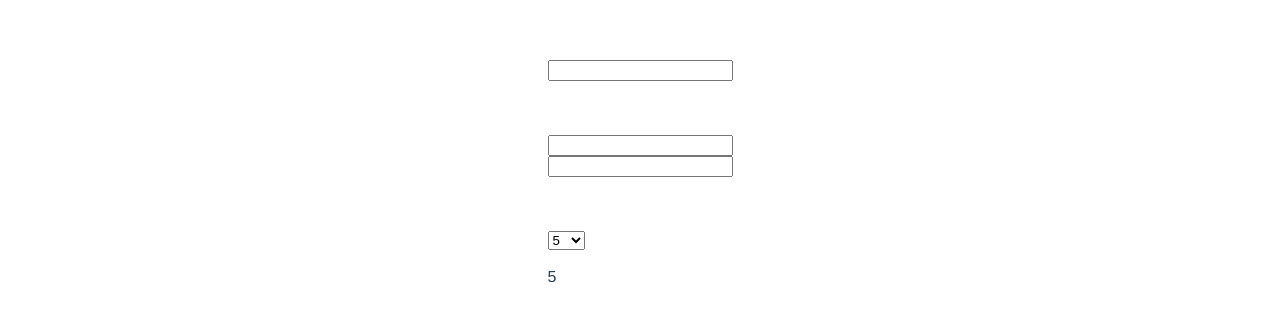
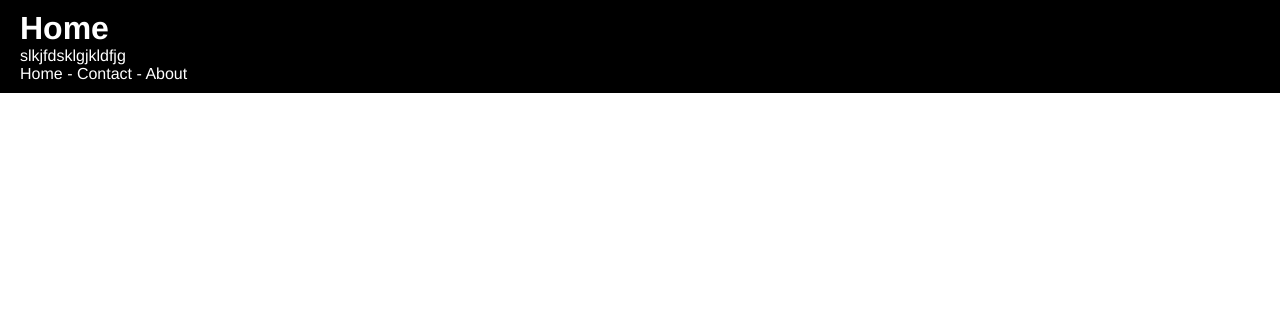
Before and after one commit to PedRo-HenRique-14/estudos-vue-js, a Vue app in the folder app/: page / in a window 1280 px wide. Shown: the top 320 px of the page. Built offline with nearby package versions, Linux system fonts and the light colour scheme.

Commit message:
use component slot

```diff
--- a/app/package.json
+++ b/app/package.json
@@ -8,6 +8,7 @@
     "lint": "vue-cli-service lint"
   },
   "dependencies": {
+    "app": "file:",
     "core-js": "^3.8.3",
     "vue": "^3.2.13"
   },
--- a/app/src/App.vue
+++ b/app/src/App.vue
@@ -1,99 +1,50 @@
 <template>
+  <HeaderNav>
+    <template v-slot:title> <!-- Injetando <h1> no slot "title" em HeaderNav -->
+      Home
+    </template>
+    <template v-slot:description> <!-- Injetando <p> no slot "title" em HeaderNav -->
+      <p>slkjfdsklgjkldfjg</p>
+    </template>
+    Home - Contact - About
+  </HeaderNav>
+
   <div>
-    <input
-      v-model="name"
-      type="text"
-    > <br>
-    {{ name }}
-
-    <br><br><br>
-
-    <input
-      v-model="user.firstName"
-      type="text"
-    > <br>
-    <input
-      v-model="user.lastName"
-      type="text"
-    > <br>
-    {{ user.firstName }} {{ user.lastName }}
-
-    <br><br><br>
-
-    <select v-model="pageCount">
-      <option value="5">5</option>
-      <option value="10">10</option>
-      <option value="15">15</option>
-    </select> <br><br>
-    {{ pageCount }}
 
   </div>
 </template>
 
 <script>
+import HeaderNav from './components/HeaderNav.vue';
 export default {
   name: 'App',
+  components: {HeaderNav},
   data() {
     return {
-      name: "",
-      pageCount: 5,
-      user: {
-        firstName: '',
-        lastName: '',
-      },
+
     }
   },
   watch: {
-    /* Observa os parâmetros que contem o mesmo nome da função */
-    name(newValue, oldValue) {
-      console.log(newValue + " / " + oldValue);
-    },
-    pageCount() {
-      this.changePage();
-    },
 
-    /*user() {
-       * O objeto user está sendo observado, isso significa que para essa função ser disparada é necessário
-       * que o objeto seja alterado, não o seus campos (firstName e lastName). Se apenas os campos forem
-       * alterados, esta função não será executada.
-       *
-      console.log('User alterado');
-    },*/
-
-    user: {
-      /* Quando ouver alteração no objeto user, a função handler será executada */
-      handler() {
-        console.log("User alterado");
-      },
-      /* Deep torna possível uma observação profunda, ou seja, agora os campos do objeto
-       * estão sendo observados. É necessário ter a função handler
-       */
-      deep: true
-    },
   },
-
-  /* Computed são funções cacheadas, as quais são recomputadas apenas quando houver alteração de valor das dependencias (ex: variável).
-   * Diferentemente dos methods, onde toda vez que uma função é chamada ela é recomputada.
-   */
   computed: {
 
   },
   methods: {
-    changePage() {
-      console.log("Ajax change page");
-    },
+
   },
 }
 </script>
 
 <style>
 #app {
+  color: #2c3e50;
   display: flex;
+  font-family: Avenir, Helvetica, Arial, sans-serif;
   justify-content: center;
-  font-family: Avenir, Helvetica, Arial, sans-serif;
+  margin: 0px;
+  -moz-osx-font-smoothing: grayscale;
+  padding: 0px;
   -webkit-font-smoothing: antialiased;
-  -moz-osx-font-smoothing: grayscale;
-  color: #2c3e50;
-  margin-top: 60px;
 }
 </style>
--- a/app/src/components/HeaderNav.vue
+++ b/app/src/components/HeaderNav.vue
@@ -1,6 +1,13 @@
 <template>
     <header class="header">
-        Header
+        <!-- A tag slot possibilita inserir dados através da tag <HeaderNav></HeaderNav> no componente App -->
+        <h1 v-if="$slots.title" class="title"> <!-- <h1> só será criado se v-if for verdadeiro -->
+            <slot name="title"/>
+        </h1>
+        <div class="description">
+            <slot name="description"/>
+        </div>
+        <div class="content"><slot/></div>
     </header>
 </template>
 <script>
@@ -9,8 +16,15 @@
     }
 </script>
 <style>
+    * {
+        margin: 0px;
+        padding: 0px;
+    }
     .header {
         background-color: #000;
         color: #fff;
+        margin: 0px;
+        padding: 10px 20px;
+        width: calc(100vw - 40px);
     }
 </style>
```
Also changed, not shown: 2 other files (tests, documents, lock files or other folders).
